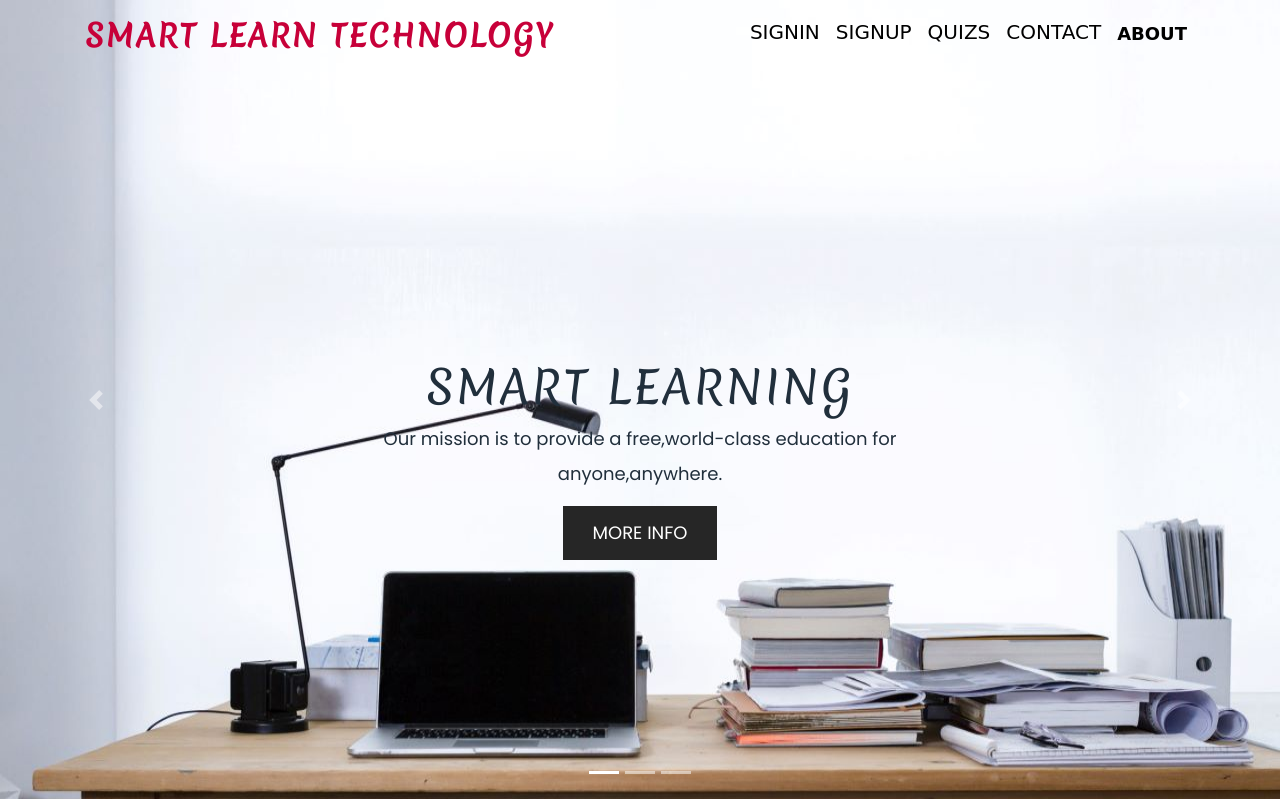
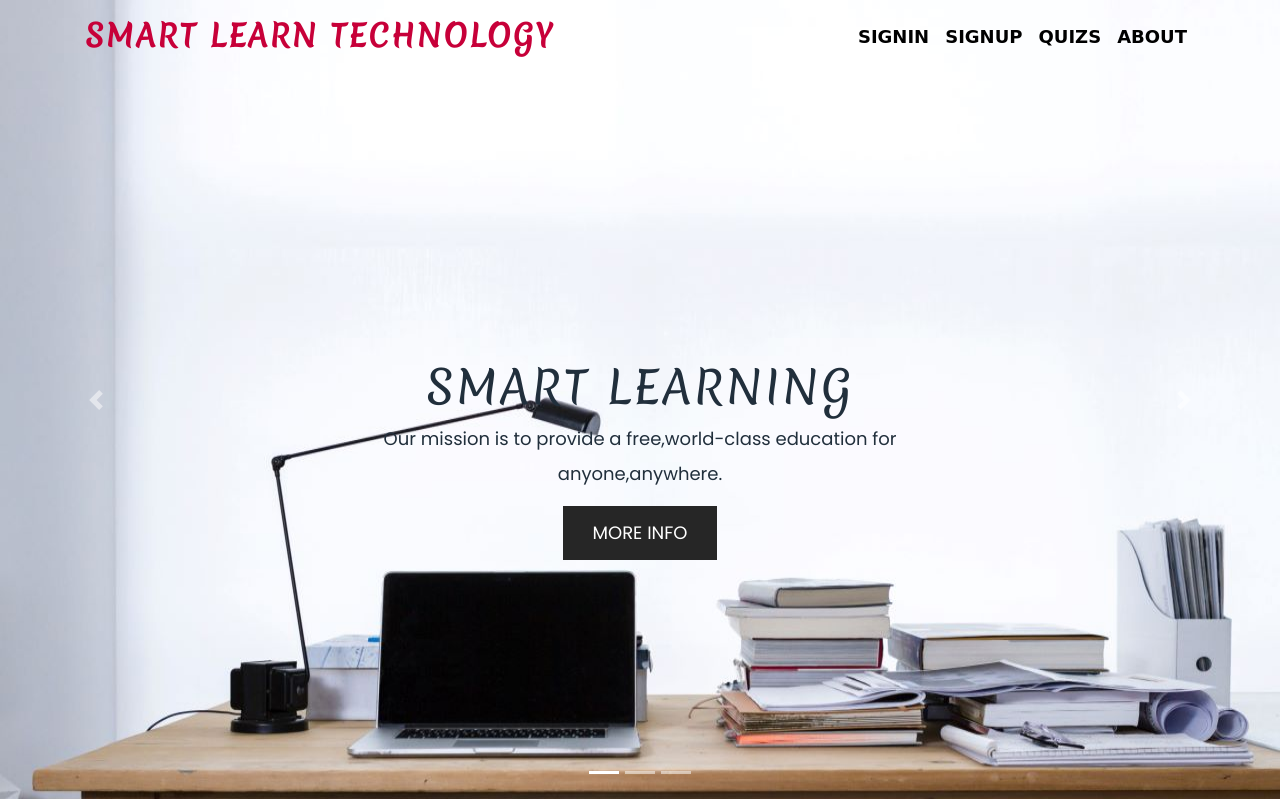
Before and after one commit to kprasad7/smartlearn, a Django app: page / in a window 1280 px wide. Shown: the top 799 px of the page. Run offline with Django 3.2, Linux system fonts and the light colour scheme; some libraries are stand-ins or nearby versions.

Commit message:
updating

```diff
--- a/app3_teacher/urls.py
+++ b/app3_teacher/urls.py
@@ -20,6 +20,6 @@ from django.conf.urls.static import static
 
 
 urlpatterns = [
-    path('admin/', admin.site.urls),
+
 
 ]
--- a/templates/base.html
+++ b/templates/base.html
@@ -262,27 +262,14 @@ footer .notice {
           </div>
 
        {% else %}
-         <div class="collapse navbar-collapse" id="navbarNavDropdown">
-          <ul class="navbar-nav ml-auto">
-           <li class="nav-item active">
-            <a class="nav-link" href="{% url 'studentlogin' %}"><font face = "Comic sans MS" size =" 4"><h5 style="color:#000;">SignIn</h5></font></a>
-           </li>
-           <li class="nav-item active">
-            <a class="nav-link" href="{% url 'studentsignup' %}"><font face = "Comic sans MS" size =" 4"><h5 style="color:#000;">SignUp</h5></font></a>
-           </li>
-           <li class="nav-item">
-            <a class="nav-link" href="{% url 'studentmain'%}"><font face = "Comic sans MS" size =" 4"><h5 style="color:#000;">Quizs</h5></font></a>
-           </li>
-           <li class="nav-item">
-            <a class="nav-link" href=""><font face = "Comic sans MS" size =" 4"><h5 style="color:#000;">Contact</h5></font></a>
-           </li>
-          </ul>
-         </div>
 
-  {% endif %}
-  <a href="" class="nav-item nav-link" style="color:#000;"><font face = "Comic sans MS" size =" 4">About</font></a>
+        <a href="{% url 'studentlogin' %}" class="nav-item nav-link" style="color:#000;"><font face = "Comic sans MS" size =" 4">SignIn</font></a>
+        <a href="{% url 'studentsignup' %}" class="nav-item nav-link" style="color:#000;"><font face = "Comic sans MS" size =" 4">SignUp</font></a>
+        <a href="{% url 'studentmain'%}" class="nav-item nav-link" style="color:#000;"><font face = "Comic sans MS" size =" 4">Quizs</font></a>
+        <a href="" class="nav-item nav-link" style="color:#000;"><font face = "Comic sans MS" size =" 4">About</font></a>
+	  {% endif %}
 
-				</ul>
+                </ul>
 			</div>
 		</div>
 	</nav>
```
